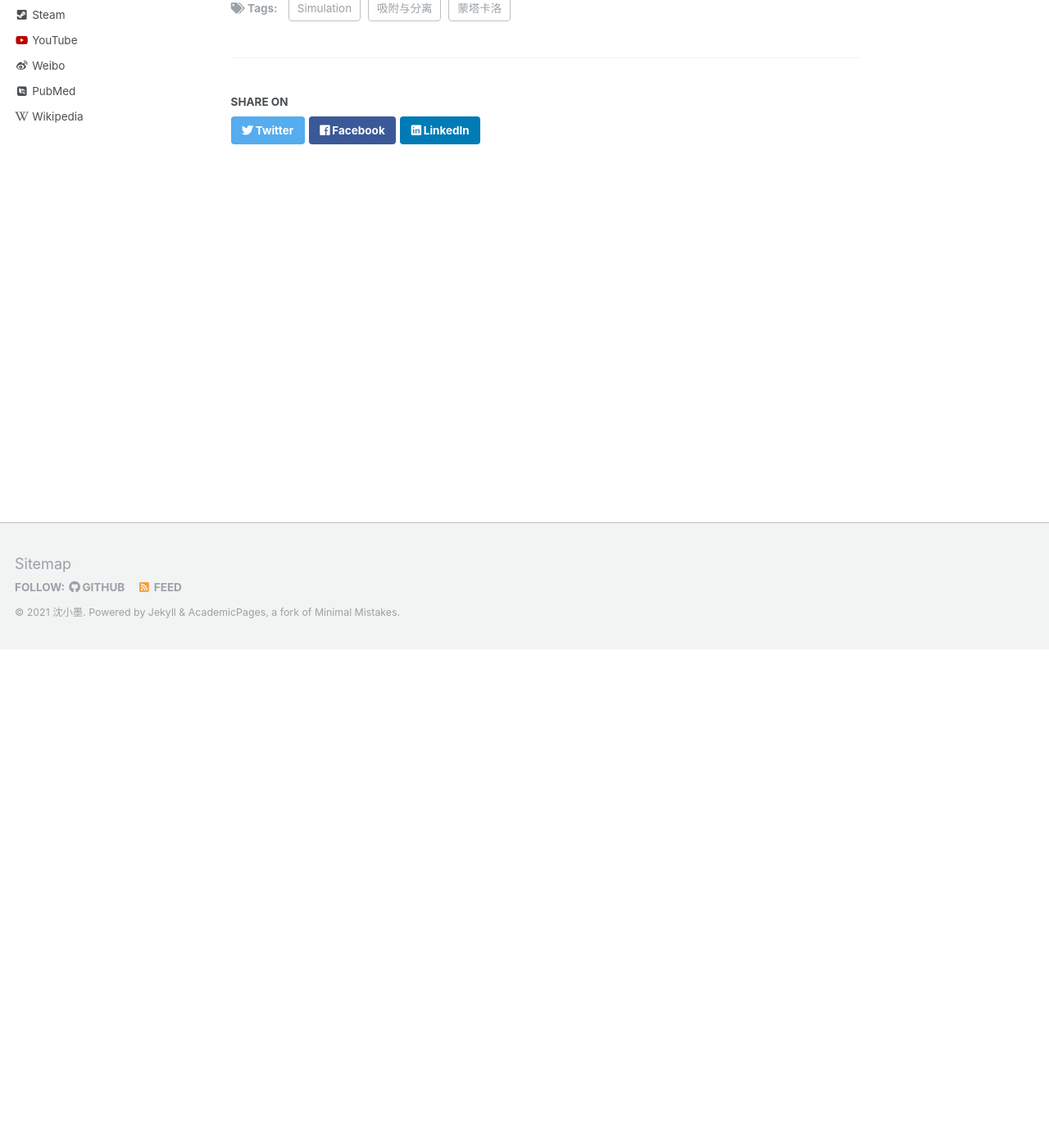
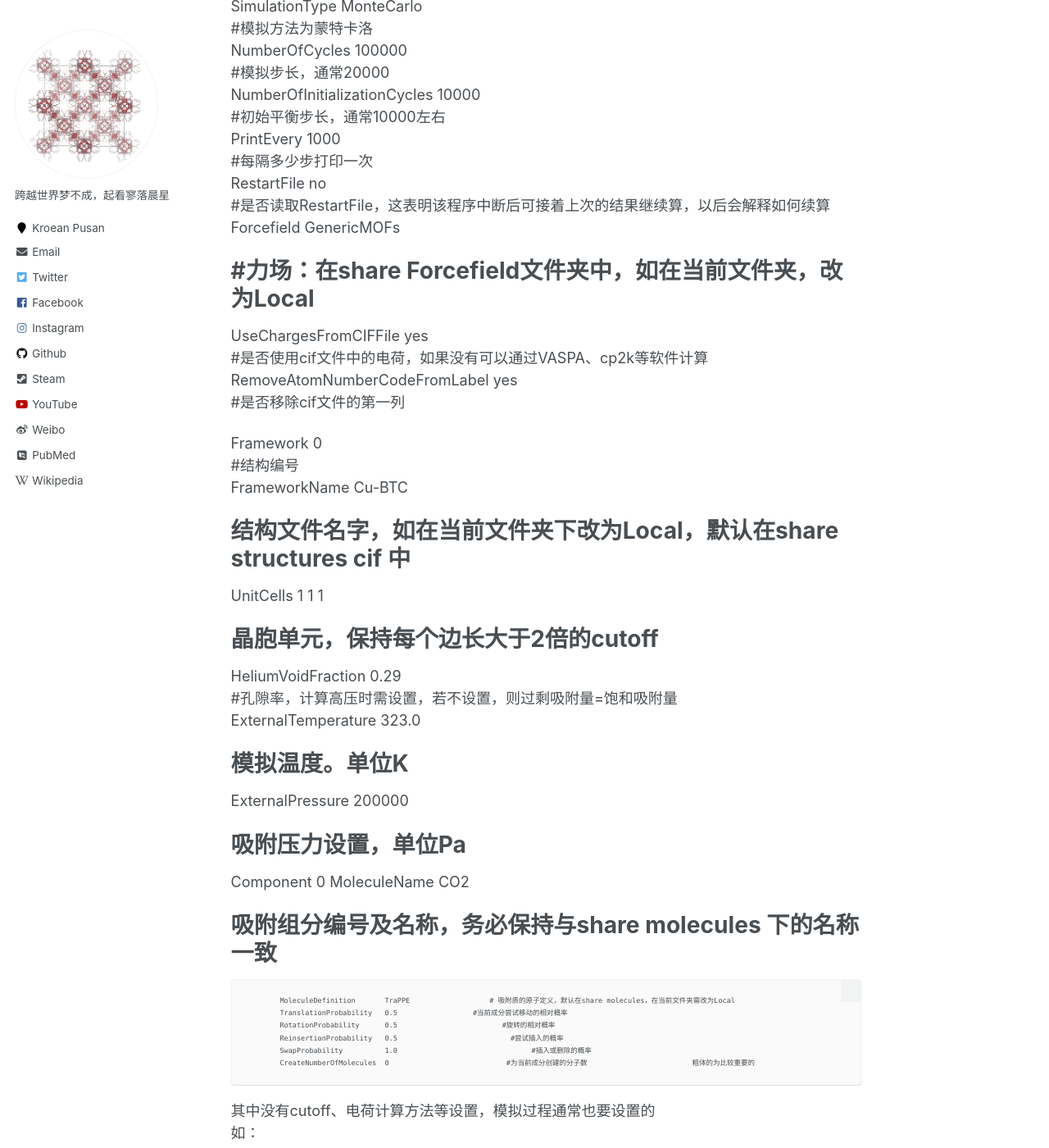
Before and after one commit to sxm13/ZGBshenxiaomoCV.github.io, a Jekyll site: the page built from _posts/2021-01-24-blog-post-1.md, in a window 1280 px wide and 1400 px high, scrolled down 607 px. Shown: the whole window at 82% size. Built offline with Jekyll 4.4.1, drawn with Linux system fonts in a browser that asks for light colours; some web fonts are replaced; some of the changed text lies outside the part shown.

Commit message:
Update 2021-01-24-blog-post-1.md

```diff
--- a/_posts/2021-01-24-blog-post-1.md
+++ b/_posts/2021-01-24-blog-post-1.md
@@ -15,10 +15,91 @@ tags:
 
 可参照官网手册第11页的[Install](https://github.com/numat/RASPA2/blob/master/Docs/raspa.pdf "raspa")
 材料人教学视频[cailiaoren](http://www.cailiaoniu.com/167324.html "raspa"),如果经济不允许的话也可以不看。
-
+安装时唯一需要注意的问题就是安装路径要设置，提前把路径拷贝好。
 
 使用
 ======
 
+## 以RASPA examples 里面的CO2在CUBTC上的吸附为例：
+
+SimulationType                MonteCarlo
+#模拟方法为蒙特卡洛
+NumberOfCycles                100000
+#模拟步长，通常20000
+NumberOfInitializationCycles  10000
+#初始平衡步长，通常10000左右
+PrintEvery                    1000
+#每隔多少步打印一次
+RestartFile                   no
+#是否读取RestartFile，这表明该程序中断后可接着上次的结果继续算，以后会解释如何续算
+Forcefield                    GenericMOFs
+# #力场：在share Forcefield文件夹中，如在当前文件夹，改为Local
+UseChargesFromCIFFile         yes
+#是否使用cif文件中的电荷，如果没有可以通过VASPA、cp2k等软件计算
+RemoveAtomNumberCodeFromLabel yes
+#是否移除cif文件的第一列
+
+Framework 0
+#结构编号
+FrameworkName Cu-BTC
+# 结构文件名字，如在当前文件夹下改为Local，默认在share structures cif 中
+UnitCells 1 1 1
+# 晶胞单元，保持每个边长大于2倍的cutoff
+HeliumVoidFraction 0.29
+#孔隙率，计算高压时需设置，若不设置，则过剩吸附量=饱和吸附量
+ExternalTemperature 323.0
+# 模拟温度。单位K
+ExternalPressure 200000
+# 吸附压力设置，单位Pa
+
+Component 0 MoleculeName             CO2
+# 吸附组分编号及名称，务必保持与share molecules 下的名称一致
+            MoleculeDefinition       TraPPE
+# 吸附质的原子定义，默认在share molecules，在当前文件夹需改为Local
+            TranslationProbability   0.5
+#当前成分尝试移动的相对概率
+            RotationProbability      0.5
+#旋转的相对概率
+            ReinsertionProbability   0.5
+#尝试插入的概率
+            SwapProbability          1.0
+#插入或删除的概率
+            CreateNumberOfMolecules  0
+#为当前成分创建的分子数
+粗体的为比较重要的
+
+其中没有cutoff、电荷计算方法等设置，模拟过程通常也要设置的
+如：
+CutOff                        12
+ChargeMethod                  Ewald
+EwaldPrecision                1e-5
+
+
 结果
 ------
+
+同样，以这个例子下的output文件为例
+
+Average                                     18.1021000000 +/-       0.7584606516 [-]
+	Average loading absolute [molecules/unit cell]       18.1021000000 +/-       0.7584606516 [-]
+	Average loading absolute [mol/kg framework]          1.8704477890 +/-       0.0783699708 [-]
+	Average loading absolute [milligram/gram framework]         82.2974581805 +/-       3.4481846722 [-]
+	Average loading absolute [cm^3 (STP)/gr framework]         41.9241713807 +/-       1.7565826254 [-]
+	Average loading absolute [cm^3 (STP)/cm^3 framework]         36.8554035033 +/-       1.5442061062 [-]
+Average                                     17.9827099863 +/-       0.7584606516 [-]
+	Average loading excess [molecules/unit cell]       17.9827099863 +/-       0.7584606516 [-]
+	Average loading excess [mol/kg framework]          1.8581114973 +/-       0.0783699708 [-]
+	Average loading excess [milligram/gram framework]         81.7546761462 +/-       3.4481846722 [-]
+	Average loading excess [cm^3 (STP)/gr framework]         41.6476660362 +/-       1.7565826254 [-]
+	Average loading excess [cm^3 (STP)/cm^3 framework]         36.6123285489 +/-       1.5442061062 [-]
+# 这部分就是吸附量结果，有不同单位下的供你选择
+
+[Init] Current cycle: 0 out of 1000
+# 这是初始平衡步数
+
+Current cycle: 0 out of 10000
+# 这是模拟平衡步数，对应上面的输入，printevery为记录频率
+
+这样一个基操就完成了，繁琐的会在后面逐次分享。
+
+Tired。。。。
```
